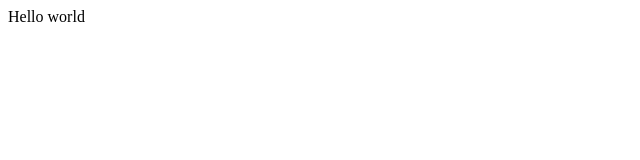
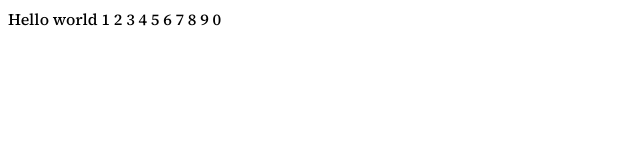
Before and after one commit to VictorHOG95/planning-poker-angular, an Angular app: page / in a window 1280 px wide. Shown: the top 160 px of the page, without its empty margins (0-640 px from the left). Built offline with nearby package versions, Linux system fonts and the light colour scheme.

Commit message:
Configurar globalmente la fuente tipografica

```diff
--- a/src/app/app.component.html
+++ b/src/app/app.component.html
@@ -1 +1 @@
-<div>Hello world</div>
+<div>Hello world 1 2 3 4 5 6 7 8 9 0</div>
--- a/src/index.html
+++ b/src/index.html
@@ -1,13 +1,21 @@
 <!doctype html>
 <html lang="en">
+
 <head>
   <meta charset="utf-8">
   <title>PlanningPokerAngular</title>
   <base href="/">
   <meta name="viewport" content="width=device-width, initial-scale=1">
   <link rel="icon" type="image/x-icon" href="favicon.ico">
+  <link rel="preconnect" href="https://fonts.googleapis.com">
+  <link rel="preconnect" href="https://fonts.gstatic.com" crossorigin>
+  <link
+    href="https://fonts.googleapis.com/css2?family=Source+Serif+4:ital,opsz,wght@0,8..60,200..900;1,8..60,200..900&display=swap"
+    rel="stylesheet">
 </head>
+
 <body>
   <app-root></app-root>
 </body>
+
 </html>
--- a/src/styles.css
+++ b/src/styles.css
@@ -1,8 +1,15 @@
 /* You can add global styles to this file, and also import other style files */
-:root{
-    --primary-color: #011627;
-    --secondary-color: #B72D34;
-    --text-color:#FDFFFC;
-    --accent-color: #FF9F1C;
-    --details-color: #8F9AA5;
+:root {
+  --primary-color: #011627;
+  --secondary-color: #b72d34;
+  --text-color: #fdfffc;
+  --accent-color: #ff9f1c;
+  --details-color: #8f9aa5;
 }
+
+body {
+  font-family: "Source Serif 4", serif;
+  font-optical-sizing: auto;
+  font-weight: 500;
+  font-style: normal;
+}
```
